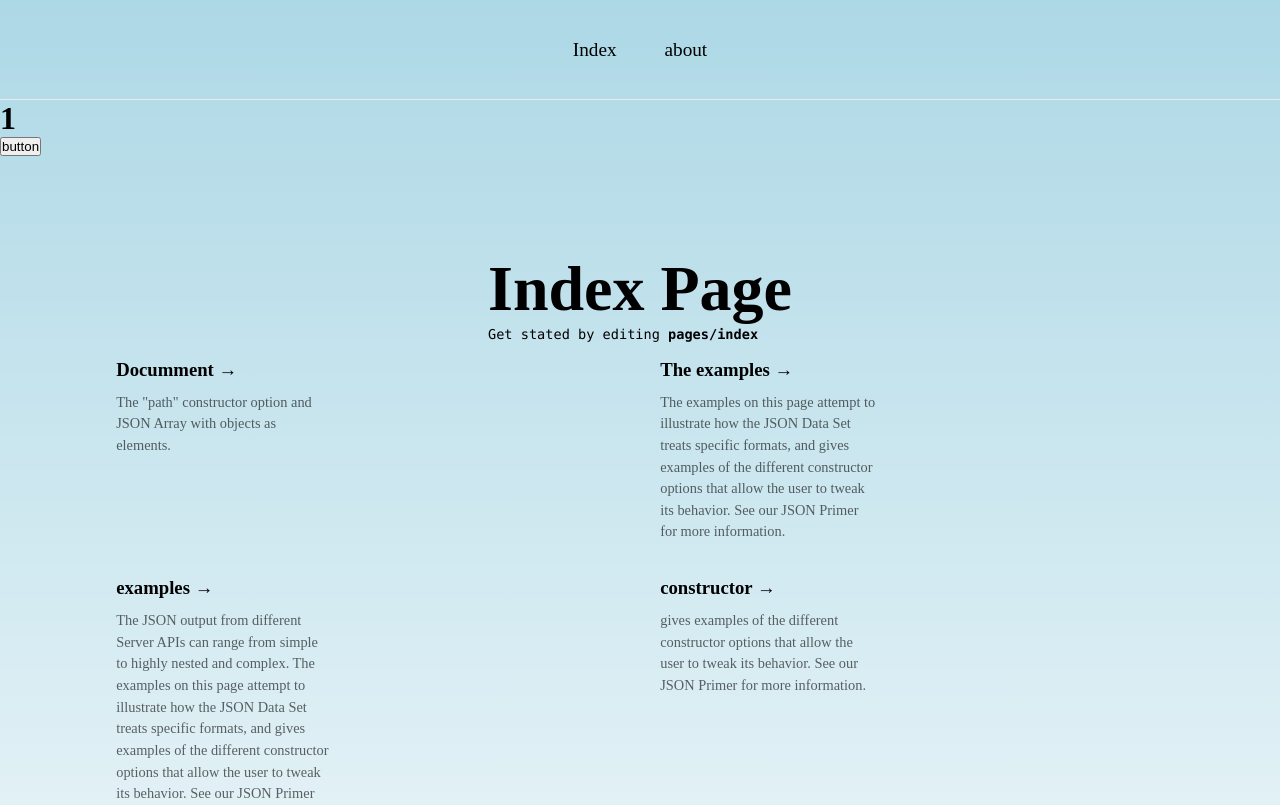
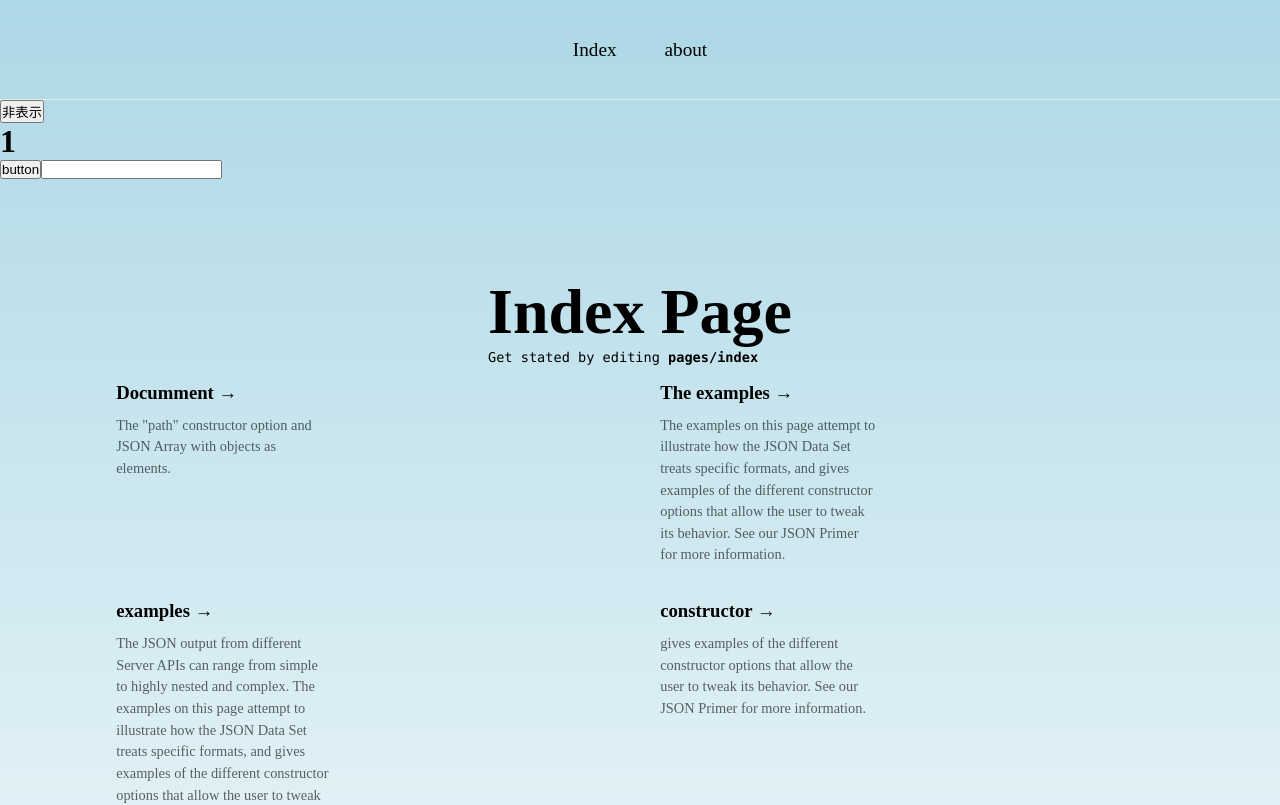
Before and after one commit to sickboy0001/sima-react-test, a Next.js app: page / in a window 1280 px wide. Shown: the top 805 px of the page. Built offline with nearby package versions, Linux system fonts and the light colour scheme.

Commit message:
UseStateのいろいろな値の扱い

```diff
--- a/src/pages/index.tsx
+++ b/src/pages/index.tsx
@@ -7,35 +7,53 @@
 
 export default function Home() {
 
+
   const [count,setCount]  =useState(1)//状態？
+  const [text,setText] = useState("")
+  const [isShow,setIsShow] = useState(true)
+  const handleDisplay = () => {
+    setIsShow(isShow=> ! isShow)
+  };
   const handleClick = useCallback(
-    //再生成？
     (e:any)=>  {
-      console.log(count)
       if(count<100){
         setCount((foo)=>foo*2)
       }
     },[count]//意識する必要ない。レスポンスのために最適化する設定ぽい？
   );
 
+  const handelChange=useCallback((e:any)=>{
+    if(e.target.value.length>10){
+      alert("10文字以内にしてください")
+      return
+    }
+    setText(e.target.value.trim());
+  },[])
+
   useEffect(()=> {
-    // console.log(`マウント時:${count}`)
     document.body.style.backgroundColor = "lightblue";
     return()=>{
       document.body.style.backgroundColor = "";
-      // console.log(`アンマウント時:${count}`)
     }},[])
 
+  // console.log(text);
   return (
     <div className={styles.container}>
       <Head>
         <title>Index</title>
       </Head>
       <Header/>
-      <h1>{count}</h1>
-      <button
-        onClick={handleClick}
-      >button</button>
+      <div>
+          <button onClick={handleDisplay}>
+          {!isShow ? "表示":"非表示"}
+          </button>
+      </div>
+      {isShow ? <h1>{count}</h1>:null}
+      <button onClick={handleClick}>button</button>
+
+      <input type="text" value={text}
+        onChange={handelChange}
+        />
       <Main page="index"/>
       <Footer/>
     </div>
```
Also changed, not shown: src/pages/about.tsx (+1 -9 lines), 1 other file (tests, documents, lock files or other folders).
